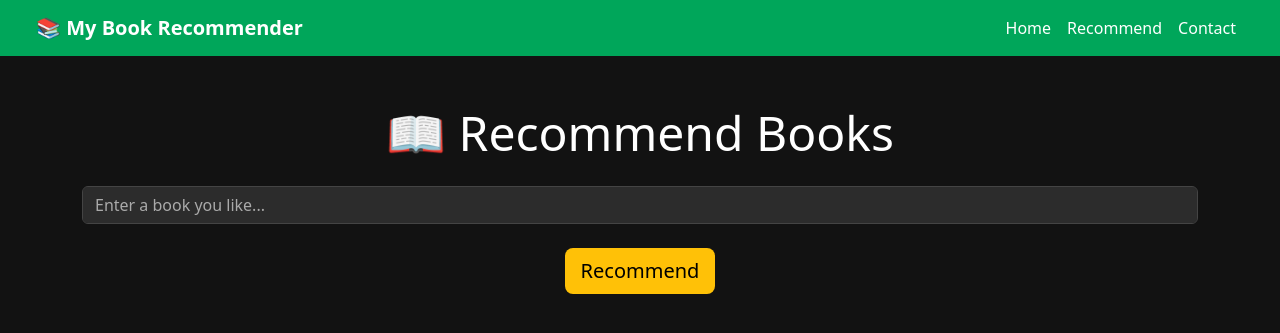
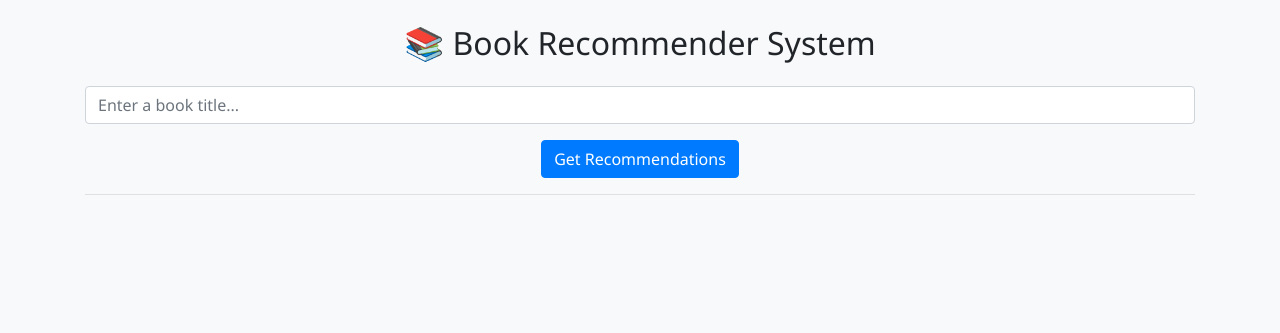
Before and after one commit to SSohil112/Recommender, a Flask app: page /recommend in a window 1280 px wide. Shown: the top 333 px of the page. Run offline with Flask 3, Linux system fonts and the light colour scheme; parts of the project's set-up code (start-up, migrations or seed data) failed here and were passed over; some libraries are stand-ins or nearby versions.

Commit message:
Update recommend.html

```diff
--- a/templates/recommend.html
+++ b/templates/recommend.html
@@ -2,110 +2,67 @@
 <html lang="en">
 <head>
     <meta charset="UTF-8">
-    <title>Book Recommender System</title>
-
-    <!-- Bootstrap 5 CSS -->
-    <link href="https://cdn.jsdelivr.net/npm/bootstrap@5.3.0/dist/css/bootstrap.min.css" rel="stylesheet">
-
+    <title>Book Recommender</title>
+    <link rel="stylesheet" href="https://stackpath.bootstrapcdn.com/bootstrap/4.5.0/css/bootstrap.min.css">
     <style>
         body {
-            background-color: #121212;
-            color: #ffffff;
+            background-color: #f8f9fa;
+            font-family: 'Segoe UI', sans-serif;
         }
-        .navbar {
-            background-color: #00a65a;
+        .book-card {
+            margin: 20px 0;
+            box-shadow: 0 4px 8px rgba(0,0,0,0.1);
+            border-radius: 10px;
+            padding: 15px;
+            background-color: #fff;
         }
-        .navbar a {
-            color: white !important;
+        .book-image {
+            max-width: 100%;
+            height: auto;
+            border-radius: 5px;
         }
-        .card {
-            background-color: #1e1e1e;
-            border: none;
-            border-radius: 12px;
-            transition: transform 0.2s ease-in-out;
-            box-shadow: 0 4px 10px rgba(0,0,0,0.5);
+        .book-title {
+            font-weight: bold;
         }
-        .card:hover {
-            transform: scale(1.03);
-        }
-        .card-img-top {
-            height: 250px;
-            object-fit: cover;
-            border-top-left-radius: 12px;
-            border-top-right-radius: 12px;
-        }
-        .author-name {
-            color: #cccccc;
-            font-style: italic;
-            font-size: 0.9rem;
-        }
-        .form-control {
-            background-color: #2c2c2c;
-            color: white;
-            border: 1px solid #444;
-        }
-        .form-control::placeholder {
-            color: #aaa;
-        }
-        .btn-warning {
-            background-color: #ffc107;
-            border: none;
+        .book-author {
+            color: #666;
         }
     </style>
 </head>
 <body>
 
-    <!-- Responsive Navbar -->
-    <nav class="navbar navbar-expand-lg px-4">
-        <div class="container-fluid">
-            <a class="navbar-brand fw-bold">📚 My Book Recommender</a>
+    <div class="container mt-4">
+        <h2 class="text-center mb-4">📚 Book Recommender System</h2>
 
-            <!-- Mobile toggler -->
-            <button class="navbar-toggler text-white" type="button" data-bs-toggle="collapse" data-bs-target="#navbarContent">
-                <span class="navbar-toggler-icon"></span>
-            </button>
+        <form method="post" action="/recommend_books">
+            <div class="form-group">
+                <input name="user_input" type="text" class="form-control" placeholder="Enter a book title...">
+            </div>
+            <div class="text-center">
+                <button type="submit" class="btn btn-primary">Get Recommendations</button>
+            </div>
+        </form>
 
-            <!-- Nav links -->
-            <div class="collapse navbar-collapse" id="navbarContent">
-                <ul class="navbar-nav ms-auto">
-                    <li class="nav-item"><a class="nav-link" href="/">Home</a></li>
-                    <li class="nav-item"><a class="nav-link" href="/recommend">Recommend</a></li>
-                    <li class="nav-item"><a class="nav-link" href="https://www.instagram.com/official_sohil03/?hl=en" target="_blank">Contact</a></li>
-                </ul>
-            </div>
-        </div>
-    </nav>
+        <hr>
 
-    <!-- Book Recommendation Section -->
-    <div class="container mt-5">
-        <div class="row mb-4">
-            <div class="col-md-12 text-center">
-                <h1 style="font-size: 3rem;">📖 Recommend Books</h1>
-                <form action="/recommend_books" method="post" class="mt-4">
-                    <input name="user_input" type="text" class="form-control" placeholder="Enter a book you like..."><br>
-                    <input type="submit" class="btn btn-warning btn-lg" value="Recommend">
-                </form>
-            </div>
-        </div>
+        {% if error %}
+            <div class="alert alert-danger text-center mt-3">{{ error }}</div>
+        {% endif %}
 
-        <div class="row">
-            {% if data %}
-                {% for i in data %}
-                    <div class="col-md-3 mb-4">
-                        <div class="card h-100">
-                            <img class="card-img-top" src="{{ i[2] }}" alt="Book Cover">
-                            <div class="card-body">
-                                <h5 class="card-title text-white">{{ i[0] }}</h5>
-                                <p class="author-name">by {{ i[1] }}</p>
-                            </div>
+        {% if data %}
+            <div class="row mt-4">
+                {% for book in data %}
+                    <div class="col-md-3">
+                        <div class="book-card text-center">
+                            <img src="{{ book[2] }}" alt="{{ book[0] }}" class="book-image mb-2">
+                            <div class="book-title">{{ book[0] }}</div>
+                            <div class="book-author">by {{ book[1] }}</div>
                         </div>
                     </div>
                 {% endfor %}
-            {% endif %}
-        </div>
+            </div>
+        {% endif %}
     </div>
 
-    <!-- Bootstrap 5 JS Bundle (for navbar toggle) -->
-    <script src="https://cdn.jsdelivr.net/npm/bootstrap@5.3.0/dist/js/bootstrap.bundle.min.js"></script>
 </body>
 </html>
```
